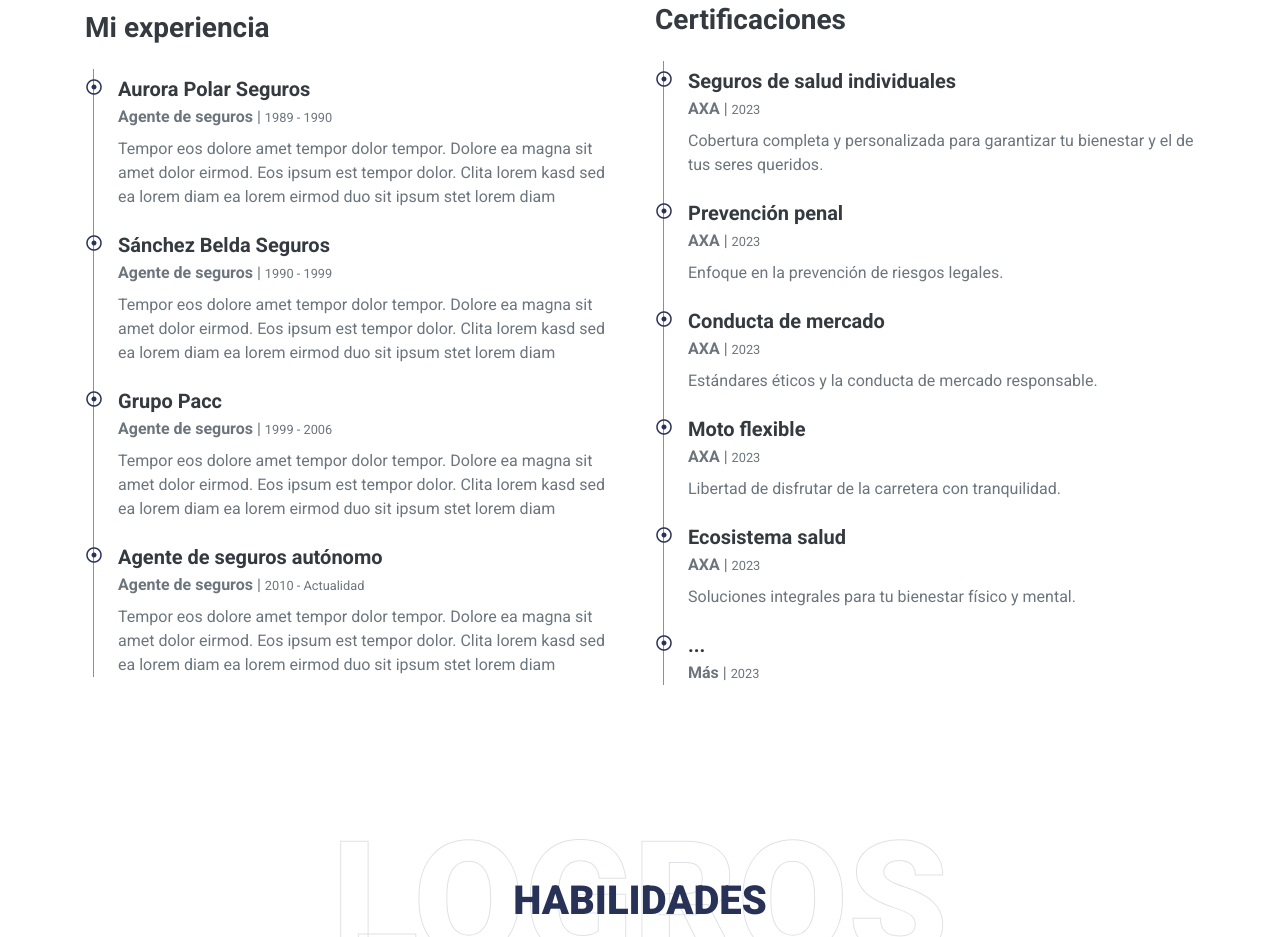
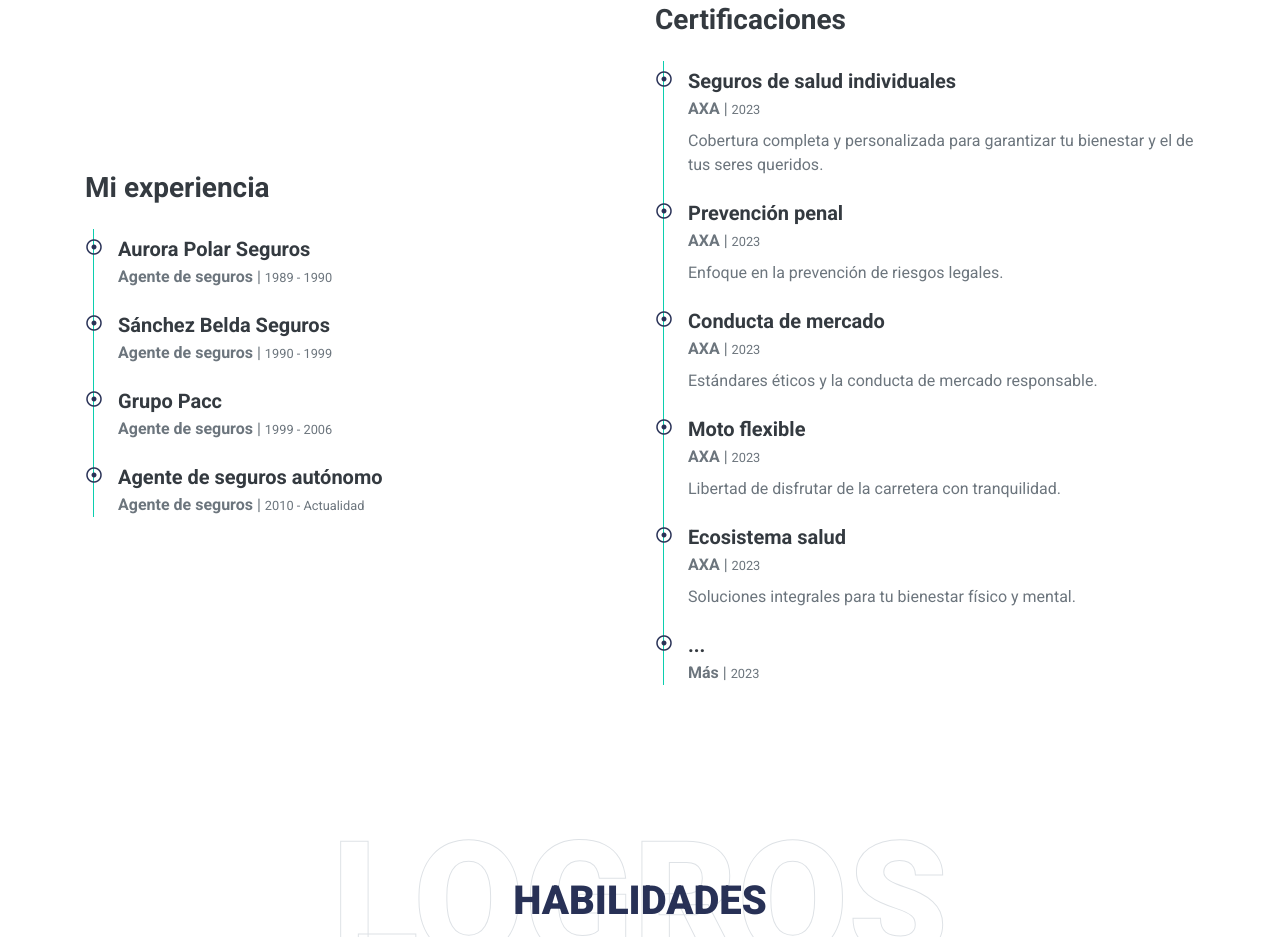
Before and after one commit to quiquemachado5/portafolio, a plain HTML site: page index.html in a window 1280 px wide. Shown: the part 1927-2864 px from the top of the page. Drawn offline with nearby package versions, Linux system fonts and the light colour scheme.

Commit message:
Update index.html

```diff
--- a/index.html
+++ b/index.html
@@ -153,36 +153,28 @@
                                 style="top: 2px; left: -32px;"></i>
                             <h5 class="font-weight-bold mb-1">Aurora Polar Seguros</h5>
                             <p class="mb-2"><strong>Agente de seguros</strong> | <small>1989 - 1990</small></p>
-                            <p>Tempor eos dolore amet tempor dolor tempor. Dolore ea magna sit amet dolor eirmod. Eos
-                                ipsum est tempor dolor. Clita lorem kasd sed ea lorem diam ea lorem eirmod duo sit ipsum
-                                stet lorem diam</p>
+
                         </div>
                         <div class="position-relative mb-4">
                             <i class="far fa-dot-circle text-primary position-absolute"
                                 style="top: 2px; left: -32px;"></i>
                             <h5 class="font-weight-bold mb-1">Sánchez Belda Seguros</h5>
                             <p class="mb-2"><strong>Agente de seguros</strong> | <small>1990 - 1999</small></p>
-                            <p>Tempor eos dolore amet tempor dolor tempor. Dolore ea magna sit amet dolor eirmod. Eos
-                                ipsum est tempor dolor. Clita lorem kasd sed ea lorem diam ea lorem eirmod duo sit ipsum
-                                stet lorem diam</p>
+
                         </div>
                         <div class="position-relative mb-4">
                             <i class="far fa-dot-circle text-primary position-absolute"
                                 style="top: 2px; left: -32px;"></i>
                             <h5 class="font-weight-bold mb-1">Grupo Pacc</h5>
                             <p class="mb-2"><strong>Agente de seguros</strong> | <small>1999 - 2006</small></p>
-                            <p>Tempor eos dolore amet tempor dolor tempor. Dolore ea magna sit amet dolor eirmod. Eos
-                                ipsum est tempor dolor. Clita lorem kasd sed ea lorem diam ea lorem eirmod duo sit ipsum
-                                stet lorem diam</p>
+
                         </div>
                         <div class="position-relative mb-4">
                             <i class="far fa-dot-circle text-primary position-absolute"
                                 style="top: 2px; left: -32px;"></i>
                             <h5 class="font-weight-bold mb-1">Agente de seguros autónomo</h5>
                             <p class="mb-2"><strong>Agente de seguros</strong> | <small>2010 - Actualidad</small></p>
-                            <p>Tempor eos dolore amet tempor dolor tempor. Dolore ea magna sit amet dolor eirmod. Eos
-                                ipsum est tempor dolor. Clita lorem kasd sed ea lorem diam ea lorem eirmod duo sit ipsum
-                                stet lorem diam</p>
+
                         </div>
                     </div>
                 </div>
```
